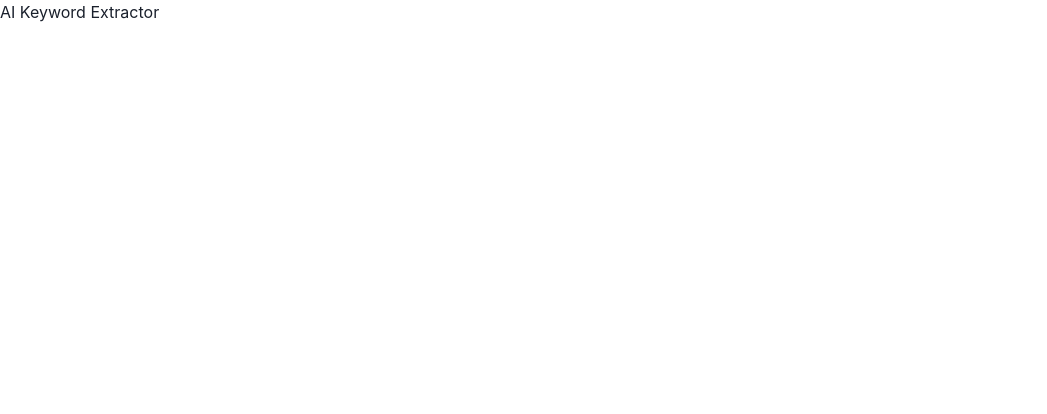
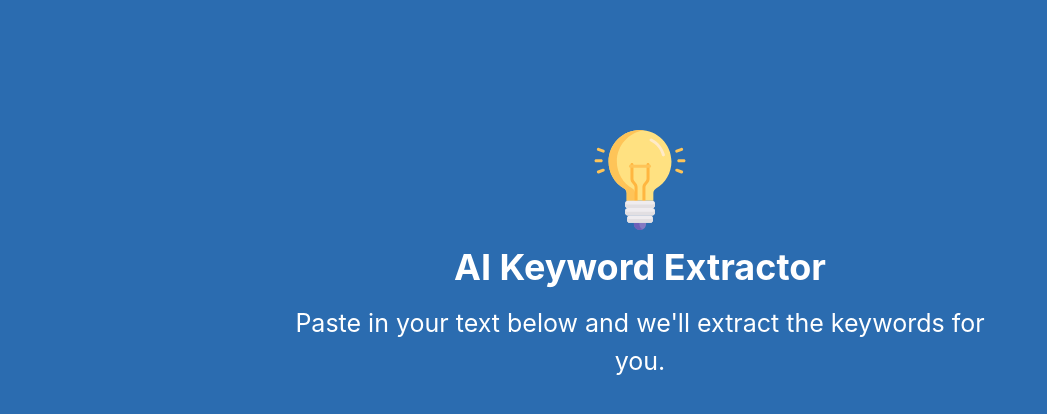
Before and after one commit to jerzyszajner/ai-keyword-extractor, a React (Vite) app: page / in a window 1280 px wide. Shown: the top 414 px of the page, without its empty margins (0-1047 px from the left). Built offline with nearby package versions, Linux system fonts and the light colour scheme.

Commit message:
add header component

```diff
--- a/src/App.jsx
+++ b/src/App.jsx
@@ -1,8 +1,13 @@
+import { Box, Container } from "@chakra-ui/react";
+import Header from "./components/Header";
+
 const App = () => {
   return (
-    <>
-      <h1>AI Keyword Extractor</h1>
-    </>
+    <Box bg="blue.600" color="white" height="100vh" paddingTop={130}>
+      <Container maxW="3xl" centerContent>
+        <Header />
+      </Container>
+    </Box>
   );
 };
 
--- /dev/null
+++ b/src/components/Header.jsx
@@ -0,0 +1,18 @@
+import { Heading, Image, Text } from "@chakra-ui/react";
+import logo from "../assets/logo.svg";
+
+const Header = () => {
+  return (
+    <>
+      <Image src={logo} alt="logo" width={100} marginBottom="1rem" />
+      <Heading color="white" marginBottom="1rem">
+        AI Keyword Extractor
+      </Heading>
+      <Text fontSize={25} textAlign="center">
+        Paste in your text below and we'll extract the keywords for you.
+      </Text>
+    </>
+  );
+};
+
+export default Header;
```
Also changed, not shown: src/assets/logo.svg (added), src/assets/openai.png (added).
